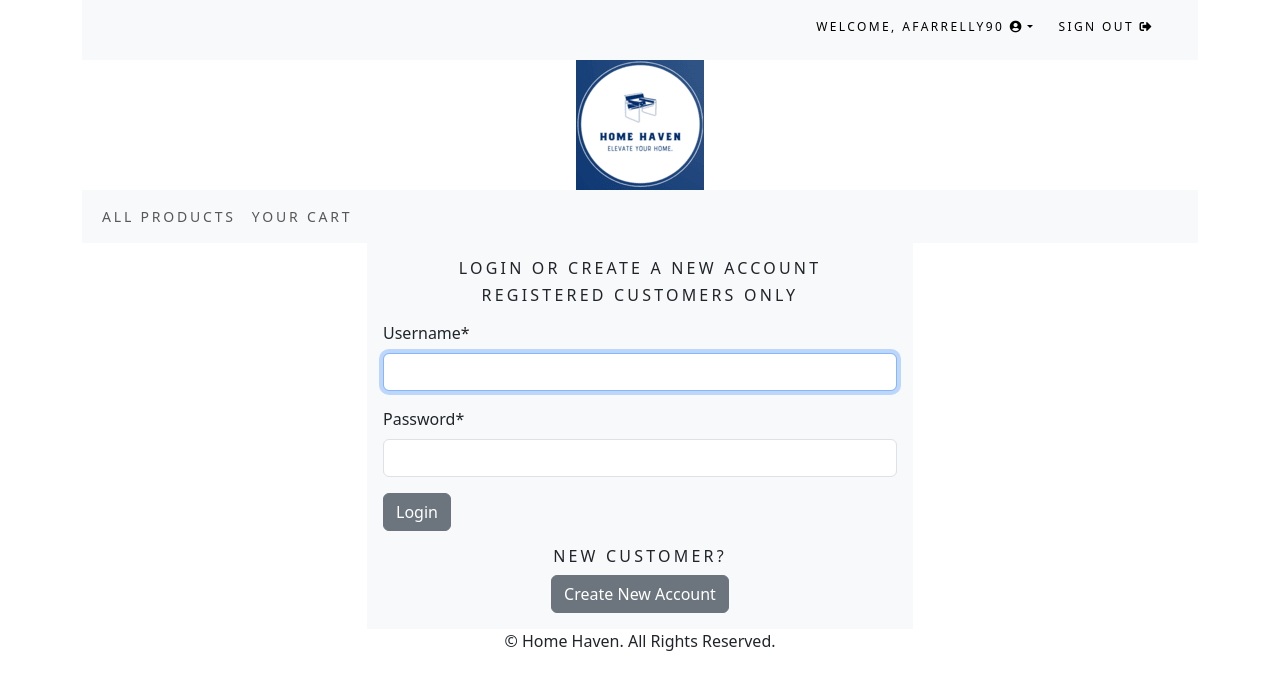
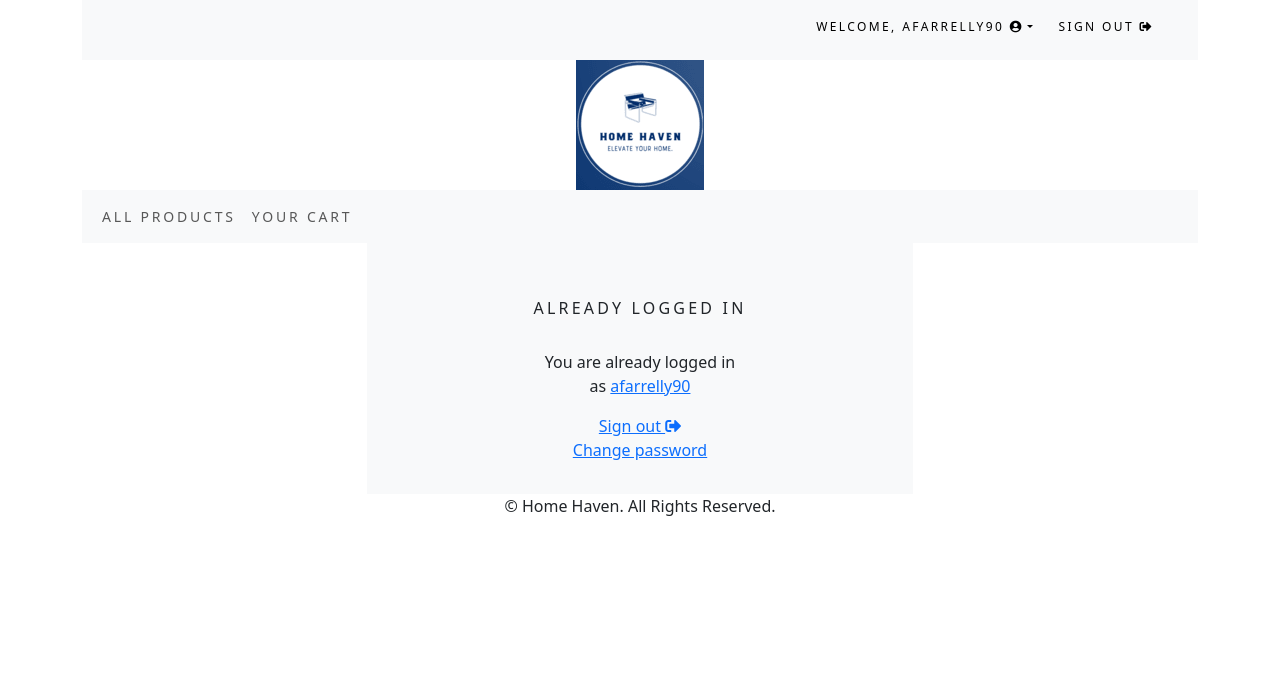
Before and after one commit to SofiiaKabanets/home-decoration-store, a Django app: page /accounts/login/ in a window 1280 px wide. Shown: the top 690 px of the page. Run offline with Django 4.2, Linux system fonts and the light colour scheme; a user stored in the database is signed in; some libraries are stand-ins or nearby versions.

Commit message:
Commit 2

```diff
--- a/accounts/admin.py
+++ b/accounts/admin.py
@@ -9,7 +9,7 @@ class CustomUserAdmin(UserAdmin):
     add_form = CustomUserCreationForm
     form = CustomUserChangeForm
     model = CustomUser
-    list_display = ['username','email','dob','phone','is_staff',]
+    list_display = ['username','email','dob','phone','is_staff','signup_date']
 
 
 admin.site.register(CustomUser, CustomUserAdmin)
--- a/accounts/models.py
+++ b/accounts/models.py
@@ -6,3 +6,4 @@ from django.contrib.auth.models import AbstractUser
 class CustomUser(AbstractUser):
     dob = models.DateField(null=True, blank=True,verbose_name = 'Date of Birth')
     phone = models.CharField(max_length=10, blank=True, null=True, verbose_name='Phone Number')
+    signup_date = models.DateTimeField(auto_now_add=True, blank = True, null= True)
--- a/accounts/templates/registration/login.html
+++ b/accounts/templates/registration/login.html
@@ -1,32 +1,51 @@
 {% extends "base.html" %}
 {% load static %}
 {% load crispy_forms_tags %}
+
 {% block metadescription %}
     Sign in and enjoy our wide range of home decoration options to enhance your living space.
 {% endblock %}
+
 {% block title %}
     Login - Home Decoration Store
 {% endblock %}
+
 {% block content %}
     <div class="container d-flex align-items-center justify-content-center">
-        <div class="col-12 col-sm-12 col-md-12 col-lg-6 bg-light p-3">
+        <div class="col-12 col-sm-12 col-md-8 col-lg-6 bg-light p-3">
+            {% if not user.is_authenticated %}
             <h1 class="md-3 my_title text-center">Login or Create a New Account</h1>
 
-            <div>
-                <h2 class="my_title text-center">Registered Customers Only</h2>
-                <form method="post">
+            <div class="text-center">
+                <h2 class="my_title">Registered Customers Only</h2>
+                <form method="post" class="text-center">
                     {% csrf_token %}
                     <p>{{ form | crispy }}</p>
-                    <button type="submit" class="btn btn-secondary">Login</button>
+                    <div class="d-grid gap-2">
+                        <button type="submit" class="btn btn-secondary btn-sm">Login</button>
+                    </div>
+                    <a href="#" class="btn btn-link">Forgot password?</a>
                 </form>
             </div>
 
             <div class="mt-3 text-center">
                 <h2 class="my_title">New Customer?</h2>
-                <div class="btn-group" role="group">
-                    <a href="{% url 'signup' %}" class="btn btn-secondary">Create New Account</a>
+                <div class="d-grid gap-2">
+                    <a href="{% url 'signup' %}" class="btn btn-secondary btn-sm">Create New Account</a>
                 </div>
             </div>
+            {%else%}
+            <div class="mx-auto p-3">
+                <br />
+                <h1 class="my_title text-center">Already logged in</h1>
+                <br />
+                <div class="col-9 col-sm-9 col-md-6 col-lg-5 mx-auto bg-light text-center">
+                    <p>You are already logged in as <a href="#">{{user.username}}</a></p>
+                    <a href="{% url 'logout' %}">Sign out <i class="fas fa-sign-out-alt"></i></a> <br> <a href="{% url 'password_change' %}">Change password</a>
+
+                </div>
+            </div>
+            {%endif%}
         </div>
     </div>
 {% endblock %}
--- /dev/null
+++ b/accounts/templates/registration/password_change_done.html
@@ -0,0 +1,5 @@
+{% extends 'base.html' %}
+
+{% block content %}
+  <h2>Password Changed Successfully</h2>
+{% endblock %}
--- a/accounts/urls.py
+++ b/accounts/urls.py
@@ -1,7 +1,9 @@
 from django.urls import path
 from shop import views
-from .views import SignUpView
+from .views import SignUpView, CustomPasswordChangeView
 
 urlpatterns = [
-    path('create/', SignUpView.as_view(), name='signup'),
+    path('signup/', SignUpView.as_view(), name='signup'),
+    path('password_change/', CustomPasswordChangeView.as_view(), name='password_change'),
+
 ]
--- a/decorationproject/settings.py
+++ b/decorationproject/settings.py
@@ -61,7 +61,7 @@ ROOT_URLCONF = 'decorationproject.urls'
 TEMPLATES = [
     {
         'BACKEND': 'django.template.backends.django.DjangoTemplates',
-        'DIRS': [],
+        'DIRS': [str(BASE_DIR.joinpath('accounts', 'templates'))],
         'APP_DIRS': True,
         'OPTIONS': {
             'context_processors': [
--- a/shop/models.py
+++ b/shop/models.py
@@ -25,8 +25,8 @@ class Product(models.Model):
     description = models.TextField(blank=True)
     category = models.ForeignKey(Category, on_delete=models.CASCADE)
     price = models.DecimalField(max_digits=10, decimal_places=2)
-    image = models.ImageField(upload_to='product', blank=True)
-
+    image = models.ImageField(upload_to='product')
+    stock = models.IntegerField()
     class Meta:
         ordering = ('name',)
         verbose_name = 'product'
--- a/shop/templates/shop/product.html
+++ b/shop/templates/shop/product.html
@@ -29,7 +29,7 @@
                     {% if product.stock == 0%}
                         <p class="text-justify my_prod_text"><b>Out of Stock</b></p>
                     {% else %}
-                        <a class="btn btn-secondary" href="{% url 'cart:add_cart' product.id %}">Add to Cart</a>
+                        <a class="btn btn-secondary" href="#">Add to Cart</a>
                     {% endif %}
                 </div>
             </div>
--- a/shop/templates/top-navbar.html
+++ b/shop/templates/top-navbar.html
@@ -6,6 +6,9 @@
                 Welcome, <a href="#" class="dropdown-toggle" data-bs-toggle="dropdown"
                 aria-haspopup="true" aria-expanded="false">{{ user.username }}
                 <i class="fas fa-user-circle"></i></a>
+                <div class="dropdown-menu dropdown-menu-right">
+                    <a href="#" class="dropdown-item">Profile</a>
+                </div>
             </li>
             <li>
                 <a href="{% url 'logout' %}">Sign Out <i class="fas fa-sign-out-alt"></i></a>
--- a/shop/views.py
+++ b/shop/views.py
@@ -3,10 +3,10 @@ from .models import Category, Product
 from django.core.paginator import Paginator, EmptyPage, InvalidPage
 def prod_list(request,category_id=None):
     category = None
-    products = Product.objects.filter(available=True)
+    products = Product.objects.filter(stock__gt=0)
     if category_id:
         category = get_object_or_404(Category,id=category_id)
-        products = Product.objects.filter(category=category, available=True)
+        products = Product.objects.filter(category=category, stock__gt=0)
     paginator = Paginator(products,6)
     try:
         page = int(request.GET.get('page','1'))
```
Also changed, not shown: accounts/forms.py (+8 -5 lines), accounts/templates/registration/password_change_form.html (added, +23 -0 lines), accounts/templates/registration/signup.html (+13 -0 lines), accounts/views.py (+12 -2 lines), accounts/migrations/0005_customuser_signup_date.py (added), db.sqlite3, media/product/Alt02_CRN_Airforce-scaled-1200x1200.jpg (added), shop/migrations/0003_product_stock.py (added), shop/migrations/0004_alter_product_image_alter_product_stock.py (added), static/css/custom.css (line endings or trailing spaces).
